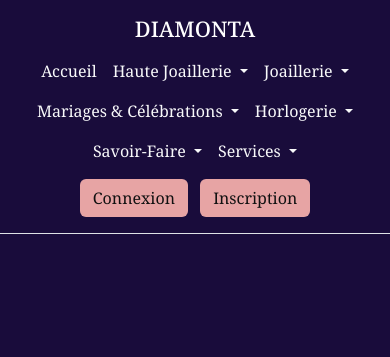
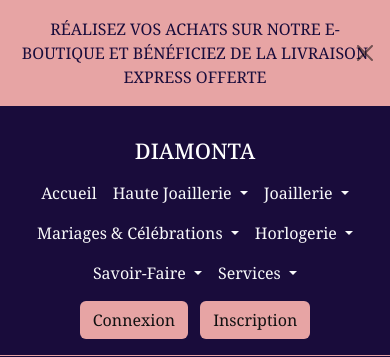
Before and after one commit to IslemFou/DIAMONTA, a PHP site: page /DIAMONTA/ in a window 390 px wide. Shown: the top 357 px of the page. Run offline with PHP 8.4, Linux system fonts and the light colour scheme.

Commit message:
add jumbotron with video, add css classes for text and bg, add promo banner ontop header

```diff
--- a/assets/css/style.css
+++ b/assets/css/style.css
@@ -42,16 +42,36 @@ h6 {
 }
 
 .btn-diamonta-pink {
-  background-color: var(--diamonta-pink);
-  color: #111;
+  background-color: var(--diamonta-pink) !important;
+  color: #111 !important;
 }
 .btn-diamonta-blue {
-  background-color: var(--diamonta-blue);
-  color: #eee;
+  background-color: var(--diamonta-blue) !important;
+  color: #eee !important;
+}
+
+.bg-diamonta-pink {
+  background-color: var(--diamonta-pink) !important;
+}
+.bg-diamonta-blue {
+  background-color: var(--diamonta-blue) !important;
+}
+
+.text-diamonta-pink {
+  color: var(--diamonta-pink) !important;
+}
+.text-diamonta-blue {
+  color: var(--diamonta-blue) !important;
+}
+
+.border-diamonta-pink {
+  border-color: var(--diamonta-pink) !important;
+}
+.border-diamonta-blue {
+  border-color: var(--diamonta-blue) !important;
 }
 
 main {
-  /* padding: 10rem 4rem; */
   min-height: 770px;
 }
 
--- a/inc/functions.inc.php
+++ b/inc/functions.inc.php
@@ -7,7 +7,7 @@ function message(string $text, string $class): string
   return
     '<div class="w-50 mx-auto d-flex align-items-center alert alert-' . $class . '">' .
     '<span class="mx-auto">' . $text . '</span>' .
-    '<button type="button" class="btn-close align-self-center position absolute top-50% end-0" data-bs-dismiss="alert"></button>' .
+    '<button type="button" class="btn-close align-self-center position-absolute top-50% end-0" data-bs-dismiss="alert"></button>' .
     '</div>';
 }
 
--- a/inc/header.inc.php
+++ b/inc/header.inc.php
@@ -22,14 +22,22 @@
 
 <body>
   <main>
+    <div
+      class="bg-diamonta-pink d-flex justify-content-center align-items-center position-relative alert rounded-0 p-3">
+      <p class="text-diamonta-blue text-uppercase text-center m-0">Réalisez vos achats sur notre
+        e-boutique et
+        bénéficiez de la livraison express offerte</p>
+      <button type="button" class="btn-close position-absolute top-50 end-0 translate-middle" data-bs-dismiss="alert"
+        aria-label="Close"></button>
+    </div>
     <header
-      class=" container-fluid d-flex flex-wrap align-items-center justify-content-center justify-content-md-around py-3 mb-4 border-bottom">
+      class=" container-fluid d-flex flex-wrap align-items-center justify-content-center justify-content-md-around py-3 mb-4 border-bottom border-diamonta-pink">
       <div class="col-md-auto mb-2 mb-md-0">
         <a href="<?= BASE_URL; ?>index.php" class="h4 text-uppercase text-decoration-none">Diamonta</a>
       </div>
 
       <ul class="nav col-12 col-md-auto mb-2 justify-content-center mb-md-0">
-        <li><a href="#" class="nav-link px-2 link-light active">Accueil</a></li>
+        <li><a href="<?= BASE_URL; ?>index.php" class="nav-link px-2 link-light active">Accueil</a></li>
         <li class="nav-item dropdown">
           <a href="#" class="nav-link dropdown-toggle px-2 link-light" role="button" data-toggle="dropdown"
             aria-haspopup="true" aria-expanded="false" id="highJewelryDropdownMenuLink">
@@ -96,7 +104,7 @@
       </ul>
 
       <div class="col-md-auto text-end">
-        <a href="<?= BASE_URL; ?>login.php" type="button"
+        <a href="<?= BASE_URL; ?>connection.php" type="button"
           class="btn btn-outline btn-diamonta btn-diamonta-pink me-2">Connexion</a>
         <a href="<?= BASE_URL; ?>register.php" type="button" class="btn btn-diamonta btn-diamonta-pink">Inscription</a>
       </div>
--- a/index.php
+++ b/index.php
@@ -3,5 +3,18 @@ require_once 'inc/functions.inc.php';
 require_once 'inc/header.inc.php';
 ?>
 
+<div class="text-center bg-diamonta-blue">
+  <div class="container-fluid d-flex justify-content-around align-items-center py-5">
+    <div class="d-flex flex-column col-md-3 justify-content-center align-items-center">
+      <h2 class="h2 text-light text-capitalize mb-3 lh-base">Avec tout notre amour, depuis 1837</h2>
+      <a href="#" class="text-light p-1 text-decoration-none border-bottom border-light">Découvrir plus</a>
+    </div>
+    <div class="col-md-8">
+      <video src="<?= BASE_URL; ?>assets/media/video/jewelry_store_video.mov" height="600" width="100%" autoplay loop
+        muted class="img-fluid"></video></video>
+    </div>
+  </div>
+</div>
+
 
 <?php require_once 'inc/footer.inc.php'; ?>
```
Also changed, not shown: 1 other file.
